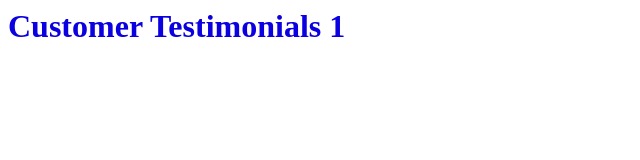
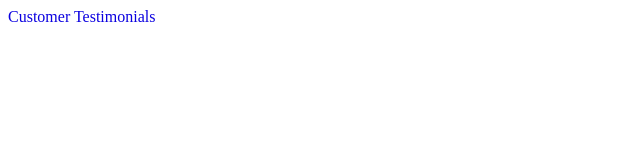
Before and after one commit to suzanarkin/MGMT-382-project-practice, a plain HTML site: page MGMT 382 project.html in a window 1280 px wide. Shown: the whole page, without its empty margins (0-640 px from the left). Drawn offline with Linux system fonts and the light colour scheme.

Commit message:
Update MGMT 382 project.html

```diff
--- a/MGMT 382 project.html
+++ b/MGMT 382 project.html
@@ -6,7 +6,7 @@
 </head>
 
 <body>
-<font color = “blue” > <font size = “5” > <b> <h1> Customer Testimonials 1</h1> </b> </font></font>
+<font color = “blue”> Customer Testimonials </font>
 
 
 </body>
```
